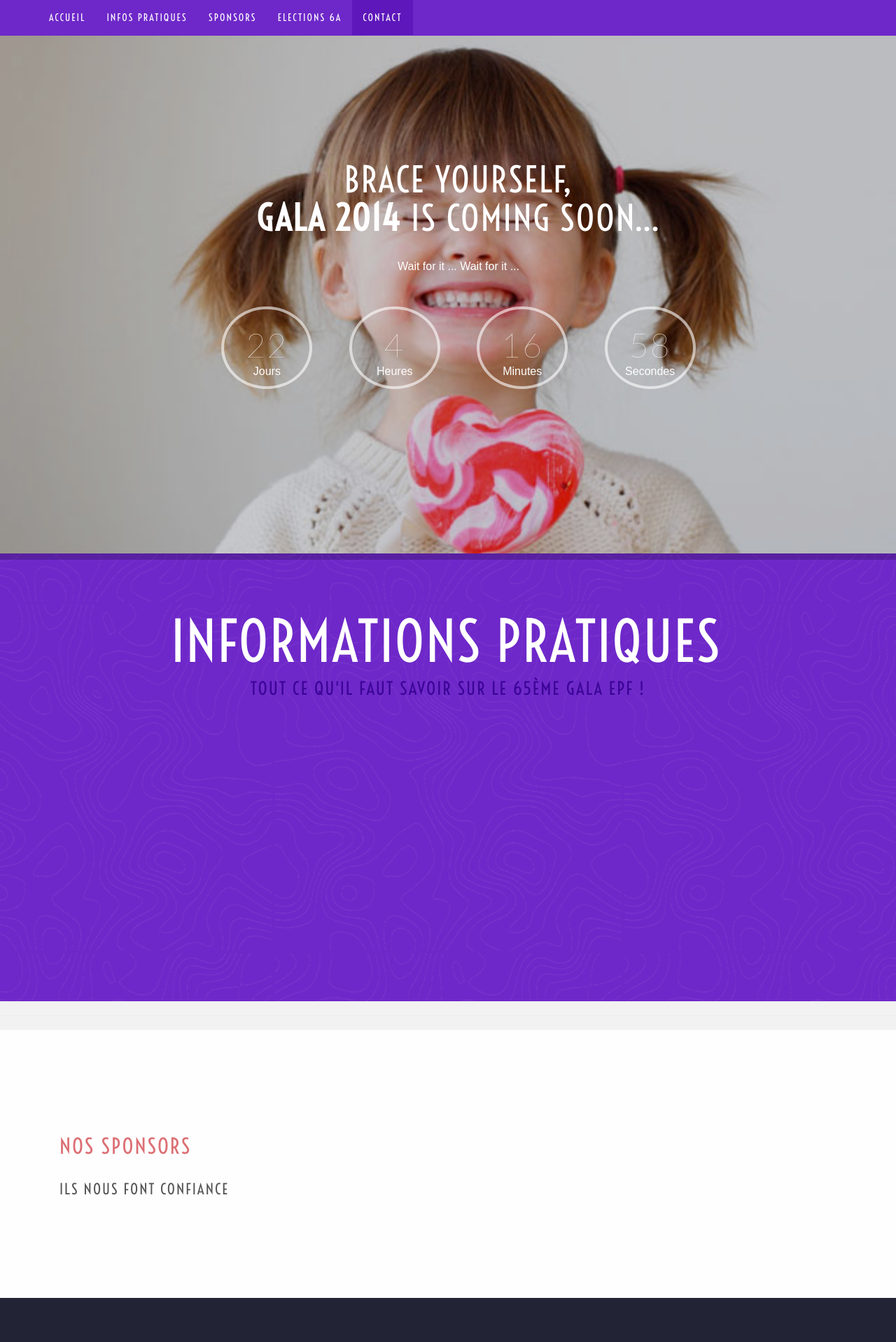
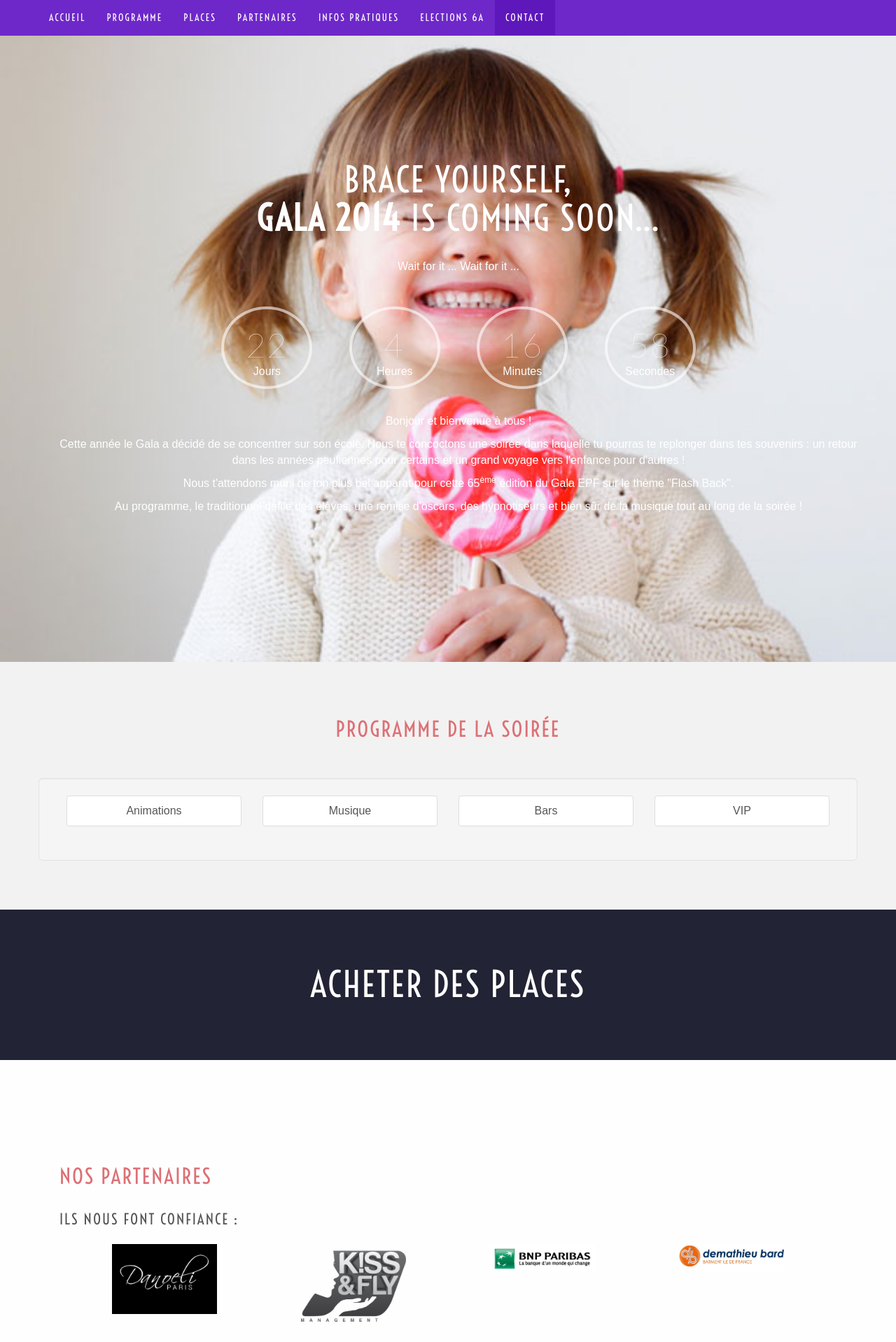
Before and after one commit to alainncls/site-gala, a PHP site: page / in a window 1280 px wide. Shown: the top 1918 px of the page at 70% size. Run offline with PHP 8.4, Linux system fonts and the light colour scheme.

Commit message:
Ca avance bien

```diff
--- a/css/styles.css
+++ b/css/styles.css
@@ -55,7 +55,9 @@ img.grayscale {
   vertical-align: middle;
   width:100%;
   padding-top:4%;
+  padding-bottom:4%;
   text-align:center;
+  color:#fefefe;
 }
 
 .header .btn-lg {
@@ -106,7 +108,7 @@ img.grayscale {
 }
 
 .header {
-  height: 80%;
+  //height: 80%;
   background: #f68076 url('../assets/pt_topo_l.png') repeat center center fixed;
 }
 
@@ -195,8 +197,13 @@ img.grayscale {
   margin: 10px;
 }
 
+.partenaires {
+  width: 150px;
+}
+
 footer {
-  padding: 100px 0;
+  padding: 20px 0;
+  font-size: 8;
 }
 
 /* -- end custom css for Bootstrap 3.x --*/
--- a/index.html
+++ b/index.html
@@ -6,6 +6,7 @@
 	<title>65ème Gala EPF</title>
 	<meta name="generator" content="Bootply" />
 	<meta name="viewport" content="width=device-width, initial-scale=1, maximum-scale=1">
+  <link rel="icon" type="image/png" href="img/icone.png" />
   <link href="css/bootstrap.min.css" rel="stylesheet">
   <link href="css/font-awesome.min.css" rel="stylesheet">
   <link href="css/soon.css" rel="stylesheet">
@@ -18,16 +19,14 @@
 		<div class="container">
 			<div class="navbar-header">
 				<a href="#home" class="navbar-brand">Accueil</a>
-				<a class="navbar-toggle" data-toggle="collapse" data-target=".navbar-collapse">
-					<span class="icon-bar"></span>
-					<span class="icon-bar"></span>
-					<span class="icon-bar"></span>
-				</a>
+				<a class="navbar-toggle" data-toggle="collapse" data-target=".navbar-collapse"></a>
 			</div>
 			<div class="navbar-collapse collapse" id="navbar">
 				<ul class="nav navbar-nav">
+          <li><a href="#programme">Programme</a></li>
+          <li><a href="#places">Places</a></li>
+          <li><a href="#partenaires">Partenaires</a></li>
           <li><a href="#infos">Infos pratiques</a></li>
-					<li><a href="#sponsors">Sponsors</a></li>
           <li><a href="#elections">Elections 6A</a></li>
           <li><a href="#contact">Contact</a></li>
         </ul>
@@ -45,34 +44,136 @@ background-size: 100%;">
     </header>
     <div id="timer" data-animated="FadeIn">
       <p id="message"></p>
+
+
       <div id="days" class="timer_box"></div>
       <div id="hours" class="timer_box"></div>
       <div id="minutes" class="timer_box"></div>
       <div id="seconds" class="timer_box"></div>
     </div>
+    <p>Bonjour et bienvenue à tous !</p>
+    <p>Cette année le Gala a décidé de se concentrer sur son école. Nous te concoctons une soirée dans laquelle tu pourras te replonger dans tes souvenirs : un retour dans les années peufiennes pour certains et un grand voyage vers l'enfance pour d'autres !</p>
+    <p>Nous t'attendons muni de ton plus bel apparat  pour cette 65<sup>ème</sup> édition du Gala EPF sur le thème "Flash Back".</p>
+    <p>Au programme, le traditionnel défilé des élèves, une remise d'oscars, des hypnotiseurs et bien sûr de la musique tout au long de la soirée !    </p>
   </div>
   <!-- NE PAS SUPPRIMER !!!! -->
-				<div id="layer"></div>
+  <!-- <div id="layer"></div> -->
+</div>
+</div>
+
+<div class="gallery" id="programme">
+
+  <div class="row">
+    <div class="col-md-6 col-md-offset-3 text-center">
+      <h2>Programme de la soirée</h2>
+      <br>
+    </div>
+  </div>
+
+  <div class="container well well-lg">
+    <div class="row">
+      <div class="col-sm-3">
+        <div class="list-group" align="center">
+          <a href="#animations" data-toggle="collapse" class="list-group-item">Animations</a>
+        </div>
+      </div>
+      <div class="col-sm-3" align="center">
+        <div class="list-group">
+          <a href="#musique" data-toggle="collapse" class="list-group-item">Musique</a>
+        </div>
+      </div>
+      <div class="col-sm-3" align="center">
+        <div class="list-group">
+          <a href="#bars" data-toggle="collapse" class="list-group-item">Bars</a>
+        </div>
+      </div>
+      <div class="col-sm-3" align="center">
+        <div class="list-group">
+          <a href="#vip" data-toggle="collapse" class="list-group-item">VIP</a>
+        </div>
+      </div>
+    </div>
+    <div class="col-sm-12" align="center">
+      <div id="animations" class="list-group panel-collapse collapse">
+        <p>Bar à champagne : Pour commencer, Œnologie proposera un bar à champagne ou vous pourrez déguster (marques + prix)</p>
+        <p>Défilé : Au cours de la soirée viendra l’heure du traditionnel défilé. 13 mannequins de l’école défileront devant vous. Vous pourrez admirer les robes de Danoeli, créatrice de robes d'exception conçues spécialement pour l'occasion !</p>
+        <p>Remise d’Oscars : Cette année nous mettons à l’honneur la promotion 2014 pour leurs derniers moments à l’EPF. Ce sera l'occasion de découvrir ou redécouvrir la Promotion sortante de cette année à travers une activité surprenante et pleine de surprises</p>
+        <p>Roi et Reine : Après deux semaines de compétition, seuls les deux couples ayant eu le plus grand succès auront la possibilité de défendre leurs chances pour le titre de Roi et Reine. Chacun des couples défilera et vous aurez l’occasion de soutenir votre favori ! Les élus se verront offrir une bouteille de champagne.</p>
+      </div>
+    </div>
+    <div class="col-sm-12" align="center">
+      <div id="musique" class="list-group panel-collapse collapse">
+        <p>Cette année, nous accueillons TEEMID : un DJ de la scène montante de Deephouse qui se produit notamment au Yoyo à Paris. Il possède un large répertoire d'inspiration, de nombreux d'artistes allant de Kerry Chandler à Bakermat et en passant par Disclosure.</p>
+        <p>Il sera également accompagné d’artistes survoltés de notre chère école : MMC de Troyes, Calixte Leduc, et Alex S.</p>
+      </div>
+    </div>
+    <div class="col-sm-12" align="center">
+      <div id="bars" class="list-group panel-collapse collapse">
+        <p>TROIS bars seront à la disposition des invités, pour tous les gouts !</p>
+        <p>Un bar principal proposant les cocktails suivants : Blue Lagoon, Mojito, Tequila sunrise et du Champagne Maison de Sade (cocktails 3€, champagne 4€)</p>
+        <p>Un bar à shot (2€), où vous aurez l’occasion de goûter à 13 parfums variés, aux goûts étonnants. Venez tenter l’expérience !</p>
+        <p>Le Candy Bar : Un large choix de gourmandises et de compositions alléchantes vous sera OFFERT tout le long de la soirée.</p>
+      </div>
+    </div>
+    <div class="col-sm-12" align="center">
+      <div id="vip" class="list-group panel-collapse collapse">
+        <p>VIP : Le carré VIP permet d’avoir accès à des avantages exclusifs, le tout dans un espace réservé duquel vous aurez une vue d’ensemble de la soirée. Vous sera proposé : une bouteille de champagne + une bouteille de hard au choix, un buffet. Des masseurs et un hypnotiseur seront présents lors de la soirée!</p>
+      </p>
+    </div>
+  </div>
+</div>
+</div>
+
+<div class="featurette" id="places">
+ <div class="container">
+  <div class="row">
+   <div class="col-md-12 text-center">
+    <h1>Acheter des places</h1>
+  </div>
+</div>
+</div>
+</div>
+
+<div id="partenaires" class="blurb">
+  <div class="container">
+    <div class="row">
+      <div class="col-md-12">
+        <h2>Nos partenaires</h2>
+        <p class="lead">Ils nous font confiance :</p>
+        <div class="col-md-12 text-center">
+          <div class="row hidden-xs">
+            <div class="col-sm-3"><img class="partenaires" src="img/partenaires/partenaire_1.jpg"></div>
+            <div class="col-sm-3"><img class="partenaires" src="img/partenaires/partenaire_2.png"></div>
+            <div class="col-sm-3"><img class="partenaires" src="img/partenaires/partenaire_3.jpg"></div>
+            <div class="col-sm-3"><img class="partenaires" src="img/partenaires/partenaire_4.jpg"></div>
+          </div><p></p>
+        </div>
+
+        <div class="col-md-12 text-center">
+          <p></p>
+          <div class="row hidden-xs">
+            <p></p>
+            <div class="col-sm-3"><img class="partenaires" src="img/partenaires/partenaire_5.png"></div>
+            <div class="col-sm-3"><img class="partenaires" src="img/partenaires/partenaire_6.jpg"></div>
+            <div class="col-sm-3"><img class="partenaires" src="img/partenaires/partenaire_7.jpg"></div>
+            <div class="col-sm-3"><img class="partenaires" src="img/partenaires/partenaire_8.jpg"></div>
+          </div>
+        </div>
+      </div>
+    </div>
   </div>
 </div>
 
 <div class="header alt vert" id="infos">
  <div class="container">
   <h1>Informations pratiques</h1>
-				<p class="lead">Tout ce qu'il faut savoir sur le 65ème Gala EPF !</p>
-			</div>
-		</div>
-
-		<hr>
-
-		<div id="sponsors" class="blurb">
-			<div class="container">
-				<div class="row">
-					<div class="col-md-7">
-						<h2>Nos sponsors</h2>
-						<p class="lead">Ils nous font confiance</p>
-					</div>
-				</div>
+  <p class="lead">Tout ce qu'il faut savoir sur le 65<sup>ème</sup> Gala EPF !</p>
+  <p>Soirée ouverte de 22h30 à 5h</p>
+  <p>Happy Hour de 22h30 à 00h30 avec le Bar à Bulles d'EPF Œnologie</p>
+  <img src="img/plan_pavillon.png" />
+  <p>Salle : Pavillon Daunou, 18 Rue Daunou, 75002 Paris</p>
+  <img src="img/logo_pavillon.gif" />
+  <p>Accès : Métro 3, 7, 8, Opéra - RER A, Auber</p>
 </div>
 </div>
 
@@ -131,7 +232,7 @@ background-size: 100%;">
 </div>
 </div>
 
-<!-- 		<div class="blurb" id="sec5">
+<!--  		<div class="blurb" id="sec5">
 			<div class="container">
 				<div class="row">
 					<div class="col-md-12 text-center">
@@ -142,109 +243,11 @@ background-size: 100%;">
 			</div>
 		</div>
 
-		<hr>
+		<hr>-->
 
-		<div class="gallery">
 
-			<div class="row">
-				<div class="col-md-6 col-md-offset-3 text-center">
-					<h5>This Template is Responsive</h5>
-					<h2>Features Galore</h2>
-					<br>
-				</div>
-			</div>
 
-			<div class="container well well-lg">
-				<div class="row">
-					<div class="col-sm-3">
-						<div class="list-group">
-							<a href="#" class="list-group-item">
-								<span class="text-success"><i class="icon-film"></i></span> Carousel
-							</a>
-						</div>
-					</div>
-					<div class="col-sm-3">
-						<div class="list-group">
-							<a href="#" class="list-group-item">
-								<span class="text-success"><i class="icon-folder-close-alt"></i></span> Tabs
-							</a>
-						</div>
-					</div>
-					<div class="col-sm-3">
-						<div class="list-group">
-							<a href="#" class="list-group-item">
-								<span class="text-success"><i class="icon-credit-card"></i></span> Modal
-							</a>
-						</div>
-					</div>
-					<div class="col-sm-3">
-						<div class="list-group">
-							<a href="#" class="list-group-item">
-								<span class="text-success"><i class="icon-reorder"></i></span> Navigation
-							</a>
-						</div>
-					</div>
-					<div class="col-sm-3">
-						<div class="list-group">
-							<a href="#" class="list-group-item">
-								<span class="text-success"><i class="icon-mobile-phone"></i></span> Mobile-first
-							</a>
-						</div>
-					</div>
-					<div class="col-sm-3">
-						<div class="list-group">
-							<a href="#" class="list-group-item">
-								<span class="text-success"><i class="icon-align-justify"></i></span> Accordion
-							</a>
-						</div>
-					</div>
-					<div class="col-sm-3">
-						<div class="list-group">
-							<a href="#" class="list-group-item">
-								<span class="text-success"><i class="icon-list-alt"></i></span> Panel
-							</a>
-						</div>
-					</div>
-					<div class="col-sm-3">
-						<div class="list-group">
-							<a href="#" class="list-group-item">
-								<span class="text-success"><i class="icon-check"></i></span> Form
-							</a>
-						</div>
-					</div>
-					<div class="col-sm-3">
-						<div class="list-group">
-							<a href="#" class="list-group-item">
-								<span class="text-success"><i class="icon-table"></i></span> Table
-							</a>
-						</div>
-					</div>
-					<div class="col-sm-3">
-						<div class="list-group">
-							<a href="#" class="list-group-item">
-								<span class="text-success"><i class="icon-eye-open"></i></span> Icons
-							</a>
-						</div>
-					</div>
-					<div class="col-sm-3">
-						<div class="list-group">
-							<a href="#" class="list-group-item">
-								<span class="text-success"><i class="icon-th"></i></span> Responsive Grid
-							</a>
-						</div>
-					</div>
-					<div class="col-sm-3">
-						<div class="list-group">
-							<a href="#" class="list-group-item">
-								<span class="text-success"><i class="icon-font"></i></span> Typography
-							</a>
-						</div>
-					</div>
-				</div>
-			</div>
-		</div>
-
-		<div class="blurb">
+<!-- 		<div class="blurb">
 			<div class="container">
 				<div class="row">
 					<div class="col-md-5">
@@ -256,9 +259,9 @@ background-size: 100%;">
 					</div>
 				</div>
 			</div>
-		</div>
+		</div> -->
 
-		<div class="blurb bright">
+<!--		<div class="blurb bright">
 
 			<div class="row">
 				<div class="col-md-6 col-md-offset-3 text-center">
@@ -294,9 +297,9 @@ background-size: 100%;">
 					</div>
 				</div>
 			</div>
-		</div>
+		</div> -->
 
-		<div class="blurb">
+<!-- 		<div class="blurb">
 			<div class="container">
 				<div class="row">
 					<div class="col-md-6 col-md-offset-3 text-center">
@@ -311,26 +314,19 @@ background-size: 100%;">
 		<footer>
 			<div class="container">
 				<div class="row">
-					<div class="col-md-6 col-md-offset-3 text-center">
+					<div class="col-md-12 text-center">
 						<ul class="list-inline">
-							<li><i class="icon-facebook icon-2x"></i></li>
-							<li><i class="icon-twitter icon-2x"></i></li>
-							<li><i class="icon-google-plus icon-2x"></i></li>
-							<li><i class="icon-pinterest icon-2x"></i></li>
+              <li class="nav pull-left scroll-top"><a href="#" title="Scroll to top"><i class="fa fa-chevron-up fa-3x"></i></a></li>
+              <li><a href="https://www.facebook.com/gala.epf.7"><i class="fa fa-facebook fa-3x"></i></a></li>
+              <li><a href="https://twitter.com/GalaEPF2013"><i class="fa fa-twitter fa-3x"></i></a></li>
+              <li class="nav pull-right scroll-top"><a href="#" title="Scroll to top"><i class="fa fa-chevron-up fa-3x"></i></a></li>
             </ul>
-						<hr>
             <p>AUGUY Vivien &amp; NICOLAS Alain © 2014</p>
           </div>
         </div>
       </div>
     </footer>
 
-		<ul class="nav pull-right scroll-down">
-			<li><a href="#" title="Scroll down"><i class="icon-chevron-down icon-3x"></i></a></li>
-		</ul>
-		<ul class="nav pull-right scroll-top">
-			<li><a href="#" title="Scroll to top"><i class="icon-chevron-up icon-3x"></i></a></li>
-		</ul>
 
     <!-- script references -->
     <script src="js/jquery-1.11.1.min.js"></script>
```
Also changed, not shown: favicon.ico (added), img/icone.png (added), img/logo_pavillon.gif (added), img/partenaires/partenaire_1.jpg (added), img/partenaires/partenaire_2.png (added), img/partenaires/partenaire_3.jpg (added), img/partenaires/partenaire_4.JPG (added), img/partenaires/partenaire_5.png (added), img/partenaires/partenaire_6.jpg (added), img/partenaires/partenaire_7.JPG (added), img/partenaires/partenaire_8.jpg (added), img/plan_pavillon.png (added). Lines whose indentation alone changed are shown as unchanged.
